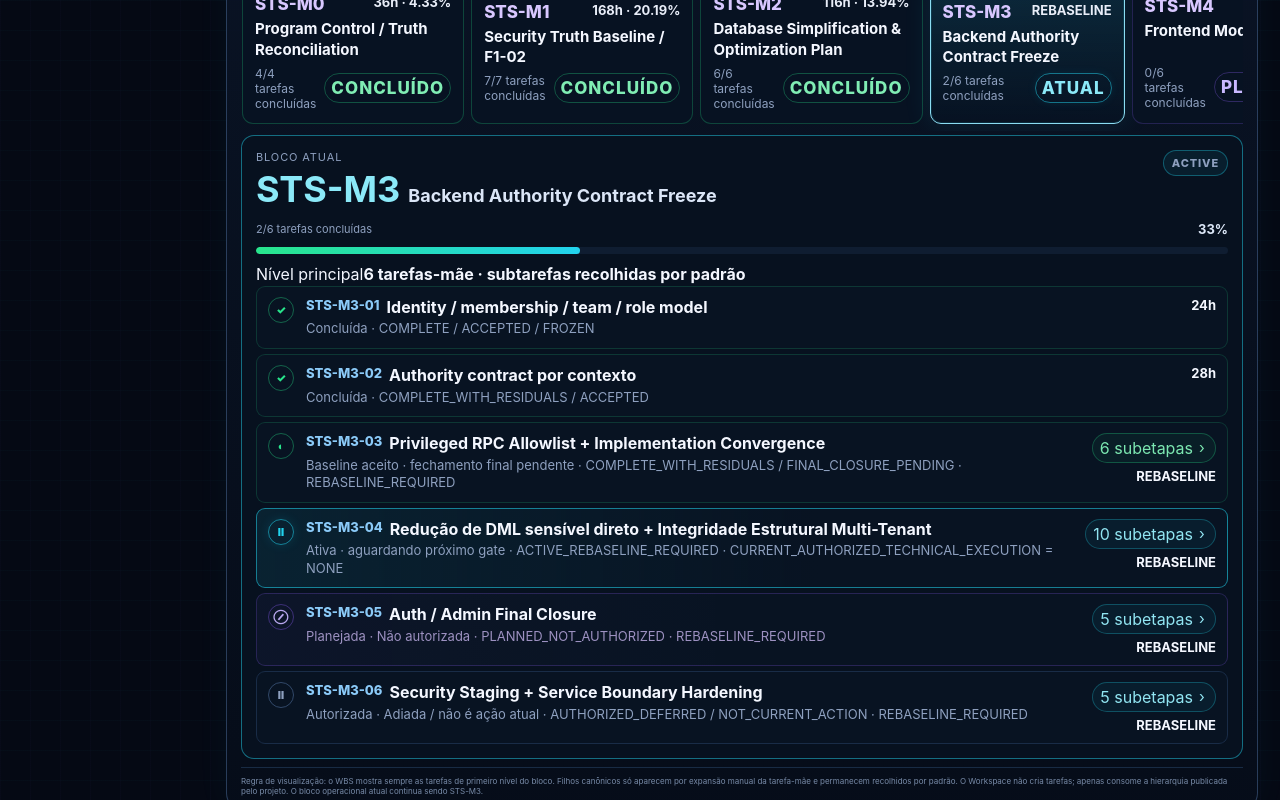
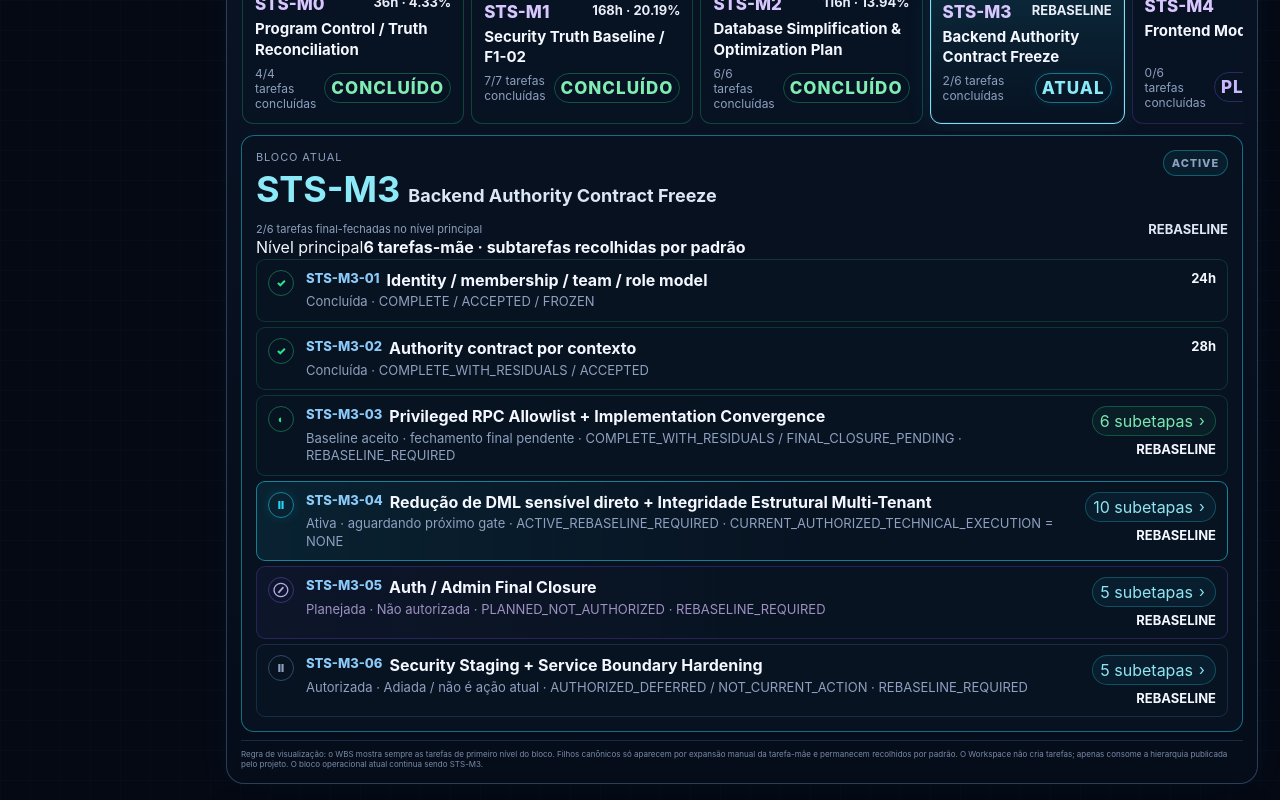
Before and after one commit to wagnerjfjunior/sfjm-workspace, a Next.js app: page / in a window 1280 px wide. Shown: the part 1140-1940 px from the top of the page. Built offline with nearby package versions, Linux system fonts and the light colour scheme.

Commit message:
fix: show every canonical child and suppress rebaseline percentages

```diff
--- a/components/WorkspaceHome.tsx
+++ b/components/WorkspaceHome.tsx
@@ -349,8 +349,6 @@ function TaskDecompositionPanel({
 
   const renderCanonicalChildNode = (child: DecompositionItem) => {
     const descendants = child.children ?? [];
-    const visibleDescendants = descendants.slice(0, 8);
-    const hiddenDescendantCount = descendants.length - visibleDescendants.length;
 
     return (
       <li className={`decompositionChildNode ${child.state.toLowerCase()}`} key={child.id}>
@@ -367,16 +365,10 @@ function TaskDecompositionPanel({
           <span className="decompositionChildState">{decompositionVisualStateLabel(child)}</span>
         </div>
 
-        {visibleDescendants.length ? (
+        {descendants.length ? (
           <ol className="decompositionNestedChildren" role="list" aria-label={`Subetapas de ${child.id}`}>
-            {visibleDescendants.map((descendant) => renderCanonicalChildNode(descendant))}
+            {descendants.map((descendant) => renderCanonicalChildNode(descendant))}
           </ol>
-        ) : null}
-
-        {hiddenDescendantCount > 0 ? (
-          <div className="decompositionOverflowNote nested">
-            {hiddenDescendantCount} descendentes adicionais não expandidos neste nível
-          </div>
         ) : null}
       </li>
     );
@@ -388,9 +380,6 @@ function TaskDecompositionPanel({
     regionId: string,
     hidden: boolean
   ) => {
-    const visibleChildren = children.slice(0, 8);
-    const hiddenChildCount = children.length - visibleChildren.length;
-
     return (
       <div
         className="decompositionChildrenRegion"
@@ -399,13 +388,8 @@ function TaskDecompositionPanel({
         hidden={hidden}
       >
         <ol className="decompositionChildrenList" role="list">
-          {visibleChildren.map((child) => renderCanonicalChildNode(child))}
+          {children.map((child) => renderCanonicalChildNode(child))}
         </ol>
-        {hiddenChildCount > 0 ? (
-          <div className="decompositionOverflowNote">
-            {hiddenChildCount} subetapas adicionais não expandidas neste nível
-          </div>
-        ) : null}
       </div>
     );
   };
@@ -891,6 +875,7 @@ function WbsCommandCenter({ project }: { project: ExternalProject }) {
   const remaining = wbs.totalCriticalHours - completedHours;
 
   const selectedCompletedTasks = selectedMilestone.tasks.filter(taskIsFinalClosed).length;
+  const selectedRebaselineRequired = selectedMilestone.tasks.some(taskRequiresRebaseline);
   const selectedProgress = selectedMilestone.tasks.length
     ? (selectedCompletedTasks / selectedMilestone.tasks.length) * 100
     : 0;
@@ -959,12 +944,14 @@ function WbsCommandCenter({ project }: { project: ExternalProject }) {
         </div>
 
         <div className="selectedBlockProgressMeta">
-          <span>{selectedCompletedTasks}/{selectedMilestone.tasks.length} tarefas concluídas</span>
-          <strong>{selectedProgress.toFixed(0)}%</strong>
+          <span>{selectedCompletedTasks}/{selectedMilestone.tasks.length} tarefas final-fechadas no nível principal</span>
+          <strong>{selectedRebaselineRequired ? "REBASELINE" : `${selectedProgress.toFixed(0)}%`}</strong>
         </div>
-        <div className="currentBlockProgress" aria-label={`${selectedProgress.toFixed(0)}% das tarefas do bloco selecionado concluídas`}>
-          <span style={{ width: `${selectedProgress}%` }} />
-        </div>
+        {!selectedRebaselineRequired ? (
+          <div className="currentBlockProgress" aria-label={`${selectedProgress.toFixed(0)}% das tarefas do bloco selecionado concluídas`}>
+            <span style={{ width: `${selectedProgress}%` }} />
+          </div>
+        ) : null}
 
         <div className="selectedBlockListLabel">
           <span>Nível principal</span>
```
